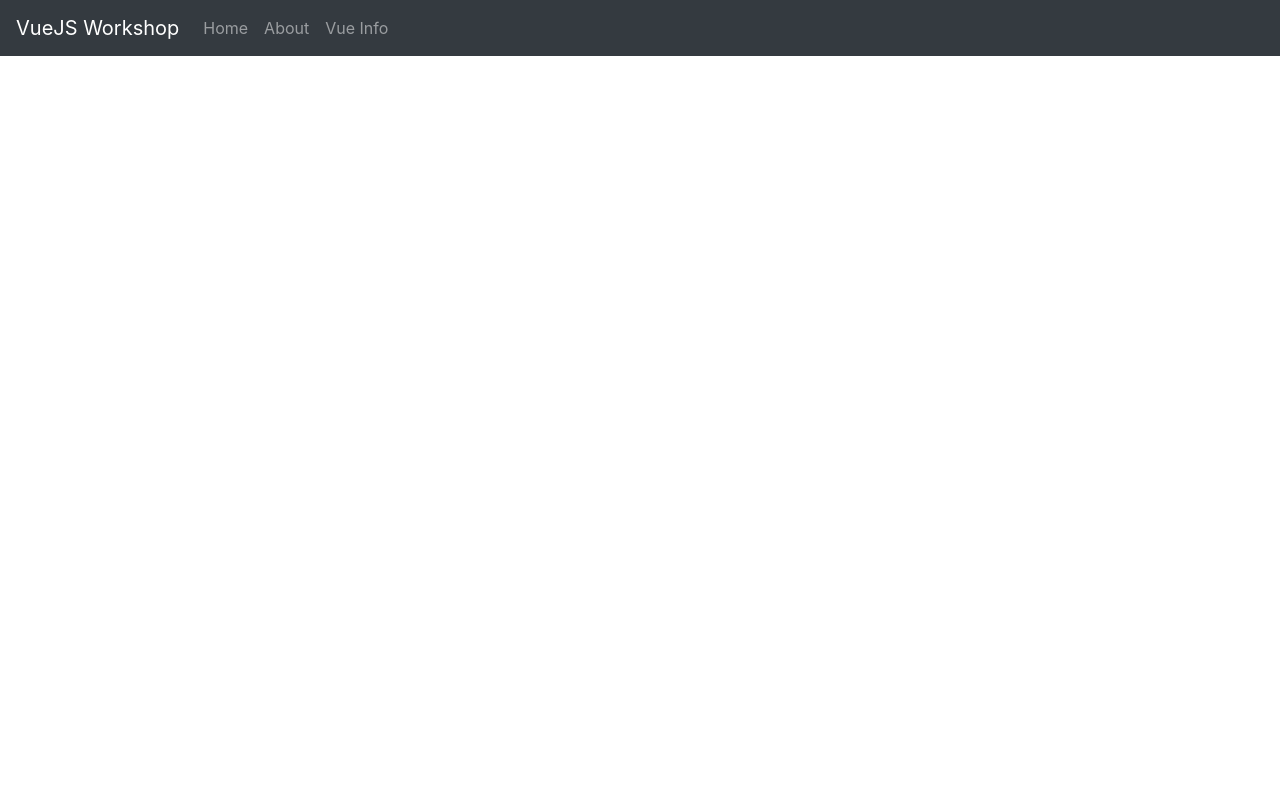
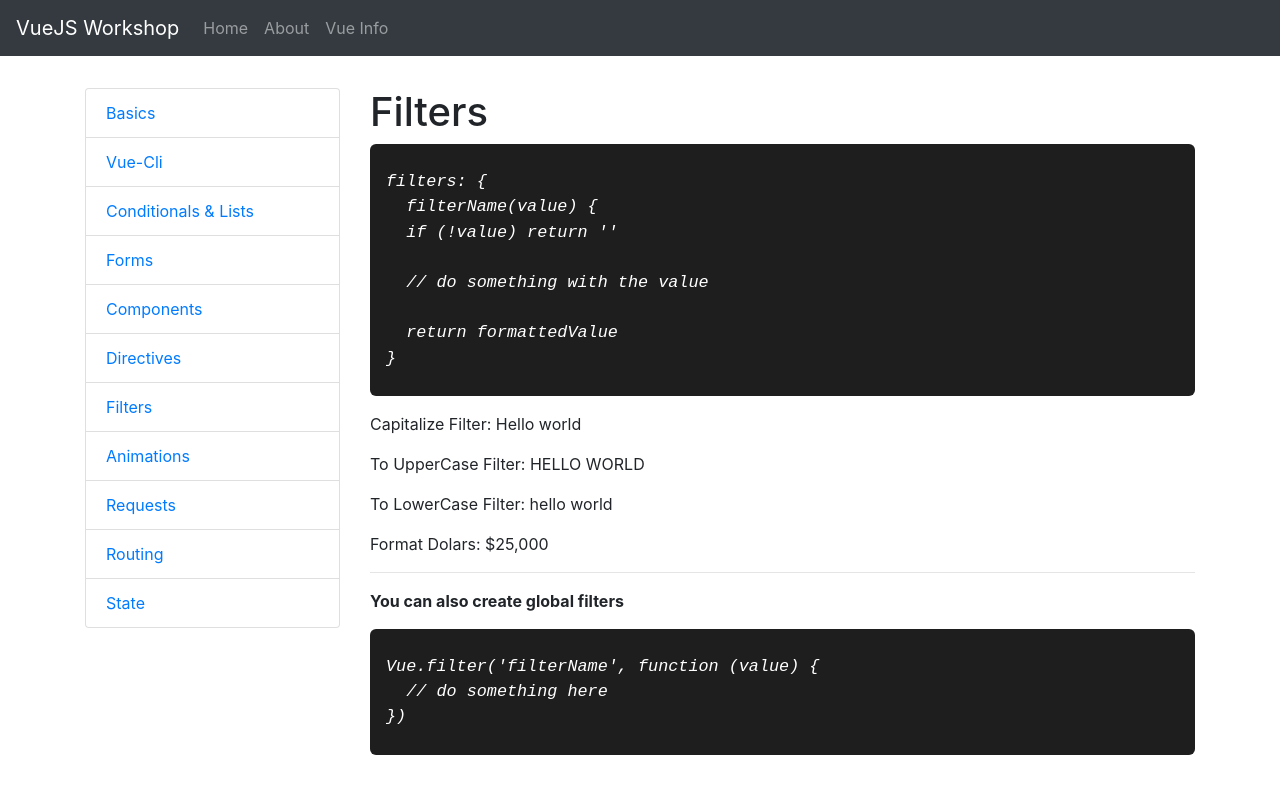
Before and after one commit to robermj/vue-workshop, a Vue app: page /filters in a window 1280 px wide. Shown: the top 794 px of the page. Built offline with nearby package versions, Linux system fonts and the light colour scheme.

Commit message:
add some more content to directives component and complete filters component

```diff
--- /dev/null
+++ b/src/codeSnippets/directives.js
@@ -0,0 +1,15 @@
+export default `
+directives: {
+  directiveName: {
+    bind(el, binding) {
+      if (binding.modifiers.modifierName) {
+        // do something with the element
+      }
+      if (binding.value.someAttr) {
+        // do something else here
+      }
+
+      // console.log(binding) to see other attributes
+    },
+  },
+},`;
--- /dev/null
+++ b/src/codeSnippets/filters.js
@@ -0,0 +1,14 @@
+export const filter1 = `
+filters: {
+  filterName(value) {
+  if (!value) return ''
+
+  // do something with the value
+
+  return formattedValue
+}`;
+
+export const filter2 = `
+Vue.filter('filterName', function (value) {
+  // do something here
+})`;
--- a/src/components/Directives.vue
+++ b/src/components/Directives.vue
@@ -5,14 +5,24 @@
     <p v-html="'<strong>Adding html using v-html</strong>'"></p>
     <hr />
     <h1>Custom Directives</h1>
+    <app-code-snippet :code="d1"></app-code-snippet>
+    <p>This directive will add a background-color to the div after three seconds</p>
     <p v-highlight:background.delayed="'cyan'">Using a global custom directive</p>
+    <p>This directive will make the div background-color blink with a setInterval of 1 second</p>
     <p v-underline.blink="{ color1:'aliceblue', color2: 'salmon', delayed: 1000 }"
     >Using a local custom directive</p>
   </div>
 </template>
 
 <script>
+import directive1 from '../codeSnippets/directives';
+
 export default {
+  data() {
+    return {
+      d1: directive1,
+    };
+  },
   directives: {
     underline: {
       bind(el, binding) {
--- a/src/components/Filters.vue
+++ b/src/components/Filters.vue
@@ -1,7 +1,55 @@
 <template>
-  <div>Filters</div>
+  <div>
+    <h1>Filters</h1>
+    <app-code-snippet :code="fil1"></app-code-snippet>
+    <p>Capitalize Filter: {{ message1 | capitalize }}</p>
+    <p>To UpperCase Filter: {{ message2 | toUppercaseFilter }}</p>
+    <p>To LowerCase Filter: {{ message3 | toLowercaseFilter }}</p>
+    <p>Format Dolars: {{ dolars | formatDolars }}</p>
+    <hr>
+    <p><b>You can also create global filters</b></p>
+    <app-code-snippet :code="fil2"></app-code-snippet>
+  </div>
 </template>
 
 <script>
-export default {};
+import { filter1, filter2 } from '../codeSnippets/filters';
+
+export default {
+  data() {
+    return {
+      fil1: filter1,
+      fil2: filter2,
+      message1: 'hello world',
+      message2: 'hello world',
+      message3: 'HELLO WORLD',
+      dolars: 25000,
+    };
+  },
+  filters: {
+    capitalize(value) {
+      if (!value) return '';
+      value = value.toString(); // eslint-disable-line
+
+      return value.charAt(0).toUpperCase() + value.slice(1);
+    },
+    toLowercaseFilter(value) {
+      if (!value) return '';
+      value = value.toString(); // eslint-disable-line
+
+      return value.toLowerCase();
+    },
+    toUppercaseFilter(value) {
+      if (!value) return '';
+      value = value.toString(); // eslint-disable-line
+
+      return value.toUpperCase();
+    },
+    formatDolars(value) {
+      if (!value) return '';
+
+      return `$${value.toLocaleString()}`;
+    },
+  },
+};
 </script>
--- a/src/components/VerticalNav.vue
+++ b/src/components/VerticalNav.vue
@@ -17,7 +17,7 @@ export default {
         { name: 'Forms', url: '/forms/' },
         { name: 'Components', url: '/components/' },
         { name: 'Directives', url: '/directives/' },
-        { name: 'Filters & Mixins', url: '/filters-mixins/' },
+        { name: 'Filters', url: '/filters/' },
         { name: 'Animations', url: '/animations/' },
         { name: 'Requests', url: '/requests/' },
         { name: 'Routing', url: '/routing/' },
--- a/src/main.js
+++ b/src/main.js
@@ -17,7 +17,7 @@ Vue.directive('highlight', {
     // el.style.backgroundColor = 'cyan'
     // el.style.backgroundColor = binding.value
     if (binding.modifiers.delayed) {
-      delay = 4000;
+      delay = 3000;
     }
     setTimeout(() => {
       if (binding.arg === 'background') {
--- a/src/router/index.js
+++ b/src/router/index.js
@@ -46,9 +46,9 @@ const routes = [
         name: 'directives',
       },
       {
-        path: '/filters-mixins/',
-        component: () => import(/* webpackChunkName: "filers-mixins" */ '../components/Filters.vue'),
-        name: 'filters-mixins',
+        path: '/filters/',
+        component: () => import(/* webpackChunkName: "filers" */ '../components/Filters.vue'),
+        name: 'filters',
       },
       {
         path: '/animations/',
```
